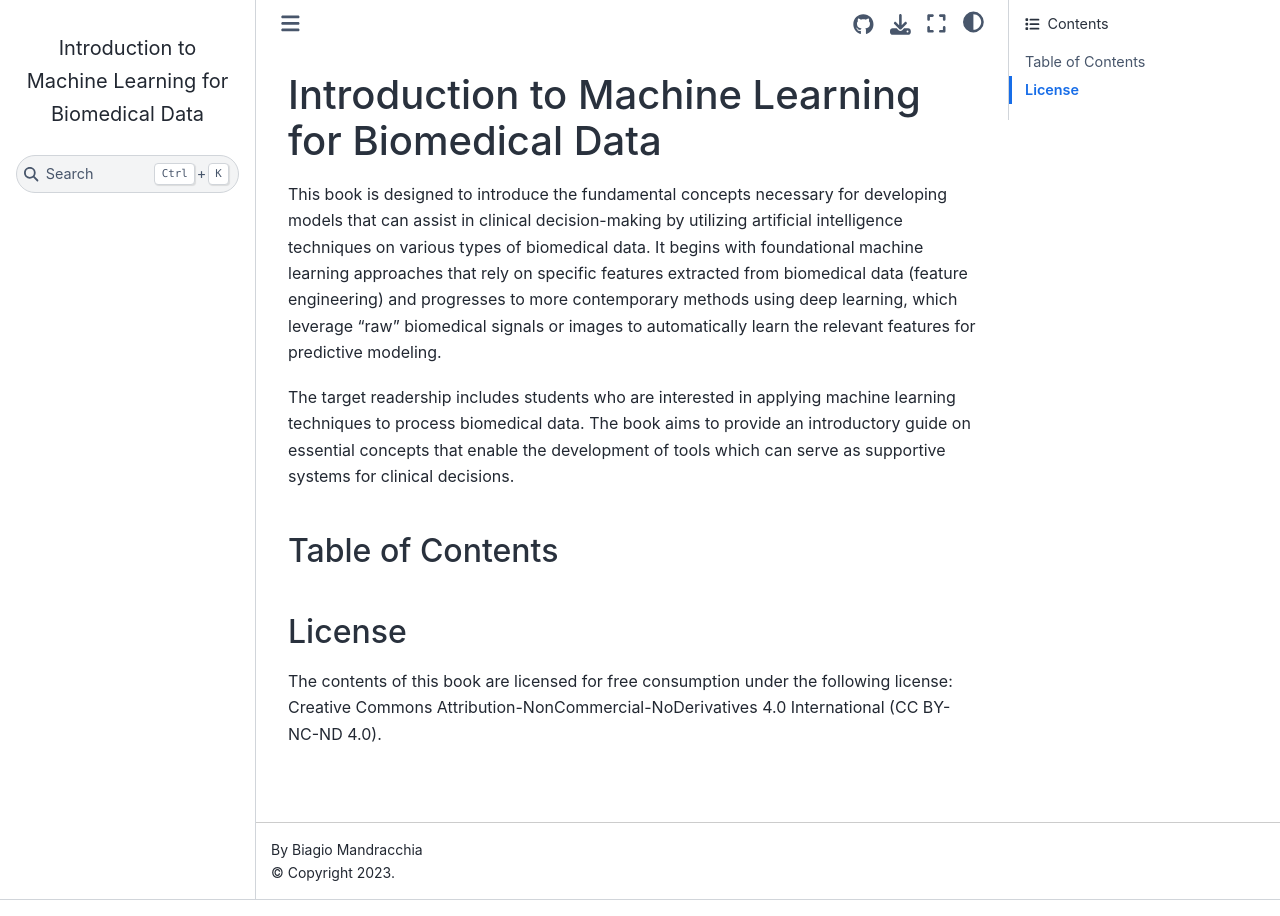
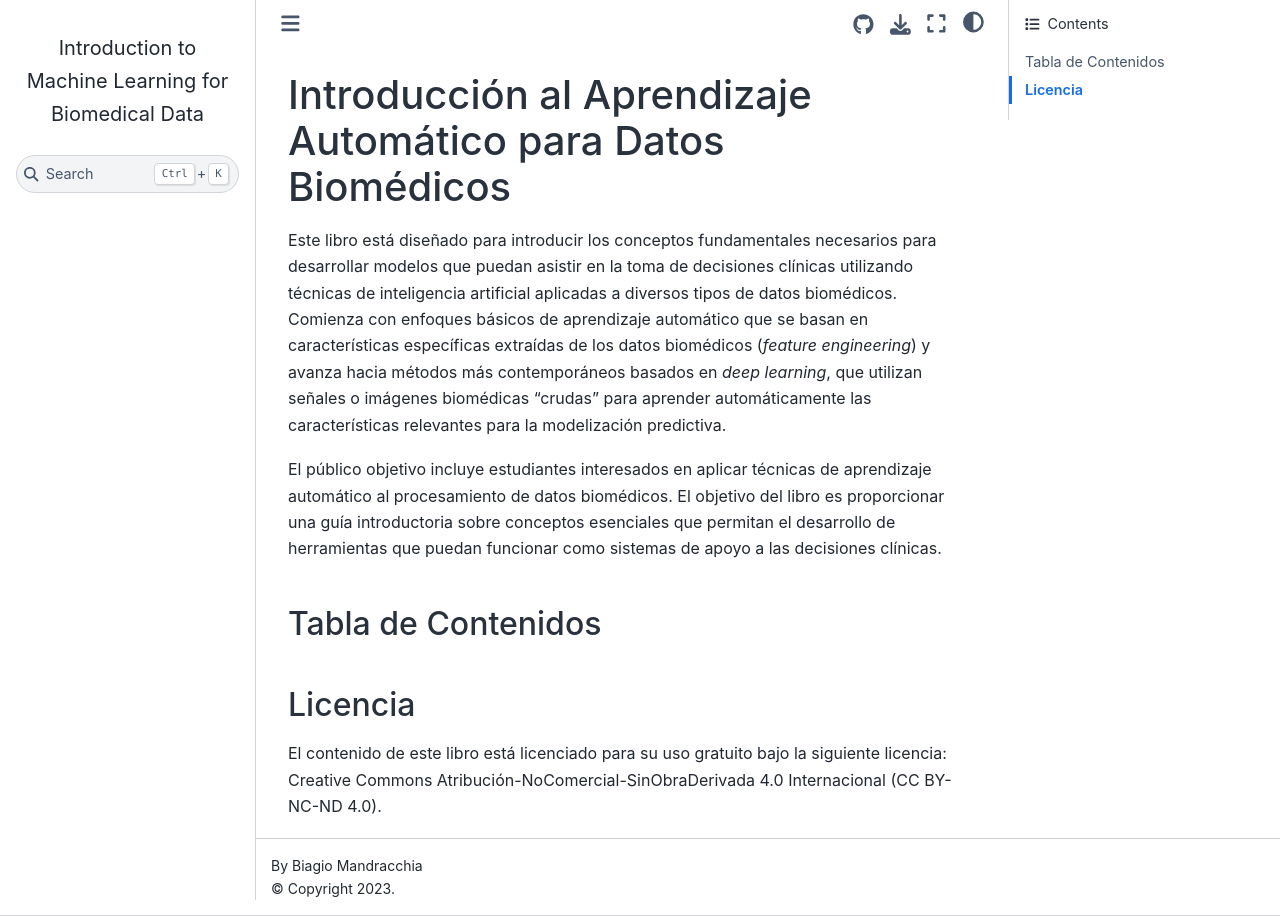
Before and after one commit to bmandracchia/MLxDB, a Jupyter Book: the page built from intro.md, in a window 1280 px wide. Built offline with Jupyter Book 1.0.4 settings and Sphinx 7.4.7 and the Sphinx Book theme 1.1.4, drawn with Linux system fonts in a browser that asks for light colours; pages that are not in the unit, such as notebooks, are missing from menus.

Commit message:
translate 1

````diff
--- a/intro.md
+++ b/intro.md
@@ -1,12 +1,14 @@
-#  Introduction to Machine Learning for Biomedical Data
+# Introducción al Aprendizaje Automático para Datos Biomédicos
 
-This book is designed to introduce the fundamental concepts necessary for developing models that can assist in clinical decision-making by utilizing artificial intelligence techniques on various types of biomedical data. It begins with foundational machine learning approaches that rely on specific features extracted from biomedical data (feature engineering) and progresses to more contemporary methods using deep learning, which leverage "raw" biomedical signals or images to automatically learn the relevant features for predictive modeling.
+Este libro está diseñado para introducir los conceptos fundamentales necesarios para desarrollar modelos que puedan asistir en la toma de decisiones clínicas utilizando técnicas de inteligencia artificial aplicadas a diversos tipos de datos biomédicos. Comienza con enfoques básicos de aprendizaje automático que se basan en características específicas extraídas de los datos biomédicos (*feature engineering*) y avanza hacia métodos más contemporáneos basados en *deep learning*, que utilizan señales o imágenes biomédicas "crudas" para aprender automáticamente las características relevantes para la modelización predictiva.
 
-The target readership includes students who are interested in applying machine learning techniques to process biomedical data. The book aims to provide an introductory guide on essential concepts that enable the development of tools which can serve as supportive systems for clinical decisions.
+El público objetivo incluye estudiantes interesados en aplicar técnicas de aprendizaje automático al procesamiento de datos biomédicos. El objetivo del libro es proporcionar una guía introductoria sobre conceptos esenciales que permitan el desarrollo de herramientas que puedan funcionar como sistemas de apoyo a las decisiones clínicas.
 
-## Table of Contents
+## Tabla de Contenidos
+
 ```{tableofcontents}
 ```
 
-## License
-The contents of this book are licensed for free consumption under the following license: Creative Commons Attribution-NonCommercial-NoDerivatives 4.0 International (CC BY-NC-ND 4.0).
+## Licencia
+
+El contenido de este libro está licenciado para su uso gratuito bajo la siguiente licencia: Creative Commons Atribución-NoComercial-SinObraDerivada 4.0 Internacional (CC BY-NC-ND 4.0).
````
Also changed, not shown: README.md (+14 -14 lines), 1 other file.
